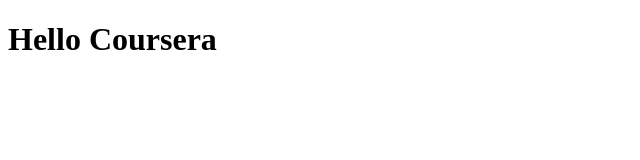
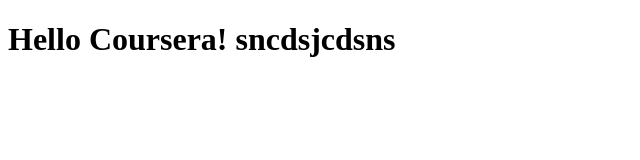
Before and after one commit to peyman36/coursera-HCJ, a plain HTML site: page site/index.html in a window 1280 px wide. Shown: the whole page, without its empty margins (0-640 px from the left). Drawn offline with Linux system fonts and the light colour scheme.

Commit message:
I modified the page...

```diff
--- a/site/index.html
+++ b/site/index.html
@@ -4,6 +4,6 @@
 	<title>Hello Coursera</title>
 </head>
 <body>
-<h1>Hello Coursera</h1>
+<h1>Hello Coursera! sncdsjcdsns</h1>
 </body>
 </html>
```
